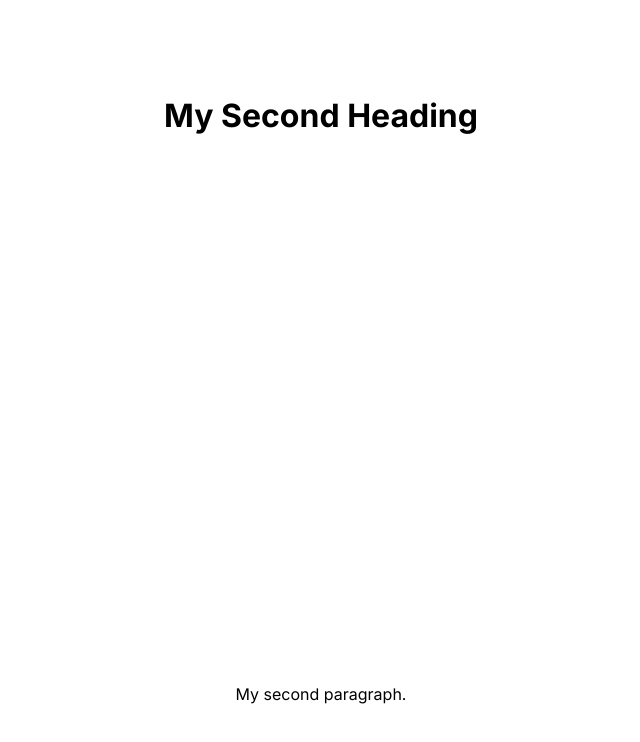
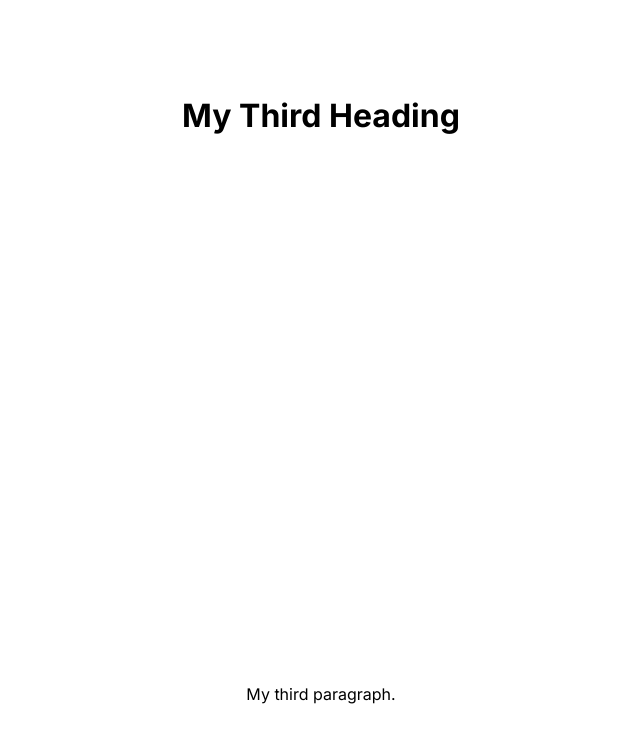
Before and after one commit to paruyrh/test-web-app, a Next.js app: page / in a window 1280 px wide. Shown: the top 742 px of the page, without its empty margins (319-959 px from the left). Built offline with nearby package versions, Linux system fonts and the light colour scheme.

Commit message:
Add third

```diff
--- a/src/app/page.js
+++ b/src/app/page.js
@@ -5,8 +5,8 @@ export default function Home() {
   return (
     <main className={styles.main}>
 
-      <h1>My Second Heading</h1>
-      <p>My second paragraph.</p>
+      <h1>My Third Heading</h1>
+      <p>My third paragraph.</p>
     </main>
   );
 }
```
